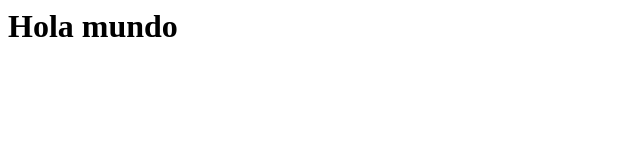
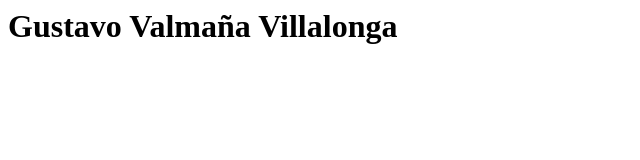
Before and after one commit to gvalmana/gvalmana, a plain HTML site: page index.html in a window 1280 px wide. Shown: the whole page, without its empty margins (0-640 px from the left). Drawn offline with Linux system fonts and the light colour scheme.

Commit message:
cambiado el nombre

```diff
--- a/index.html
+++ b/index.html
@@ -5,6 +5,6 @@
     <title>Document</title>
   </head>
   <body>
-    <h1>Hola mundo</h1>
+    <h1>Gustavo Valmaña Villalonga</h1>
   </body>
 </html>
```
